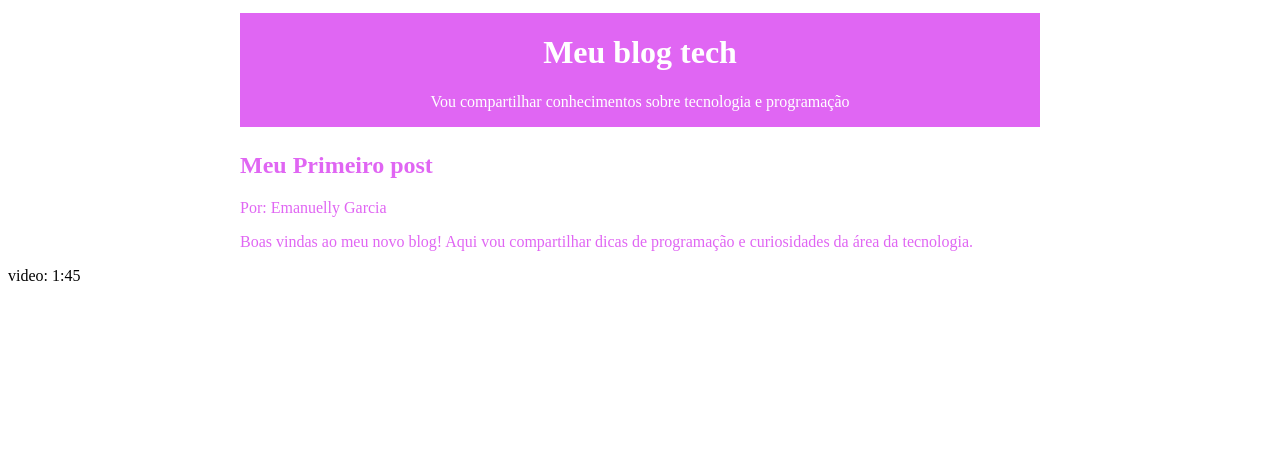
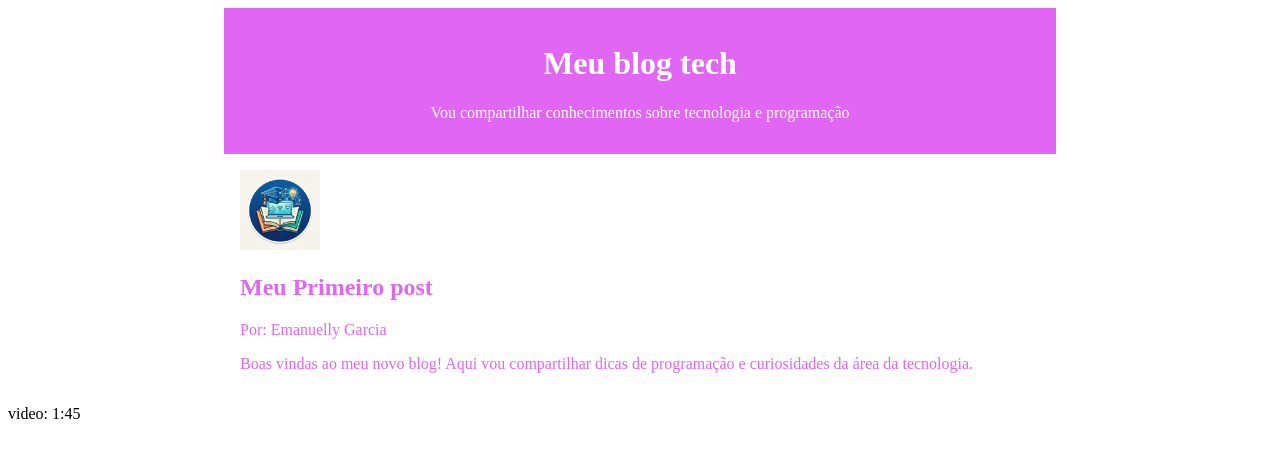
Before and after one commit to emanuellygarcia123/Blog-da-Manu, a plain HTML site: page MANU-página-web/index.html in a window 1280 px wide. Drawn offline with Linux system fonts and the light colour scheme.

Commit message:
projeto em andamento

```diff
--- a/MANU-página-web/index.html
+++ b/MANU-página-web/index.html
@@ -11,13 +11,18 @@
                 text-align: center;
                 max-width:800px ;
                 margin: 0 auto;
-                border:5px solid #ffffff;
+                padding: 16px;
             }
-            main{
+            main {
                 background-color: #ffffff;
                 color: #e066f3;
                 max-width:800px ;
                 margin: 0 auto;
+                padding: 16px;
+            }
+            img{
+                width: 80px;
+                height: 80px;
             }
         </style>
 </head>
@@ -27,6 +32,7 @@
         <p>Vou compartilhar conhecimentos sobre tecnologia e programação</p>
     </header>
     <main>
+        <img src="imagem-blog.png" alt="Um ícone de logotipo circular, em estilo de adesivo, sobre um fundo claro. No centro, um livro aberto com páginas coloridas em laranja e turquesa serve de base. Sobre o livro, há um laptop aberto com tela azul brilhante, exibindo símbolos de circuito, um ícone de Wi-Fi e um selo circular 'A+'. Acima do laptop, um capelo (chapéu de formatura) azul. Ao redor do capelo, elementos gráficos incluem uma rede de dados conectada, uma lâmpada acesa representando uma ideia, e um gráfico de coordenadas Cartesianas com os eixos 'X' e 'Y'. O design é limpo e moderno.">
         <h2>Meu Primeiro post</h2>
         <p>Por: Emanuelly Garcia</p>
         <p>Boas vindas ao meu novo blog! Aqui vou compartilhar dicas de programação e curiosidades da área da tecnologia.</p>
```
Also changed, not shown: MANU-página-web/imagem-blog.png (added).
